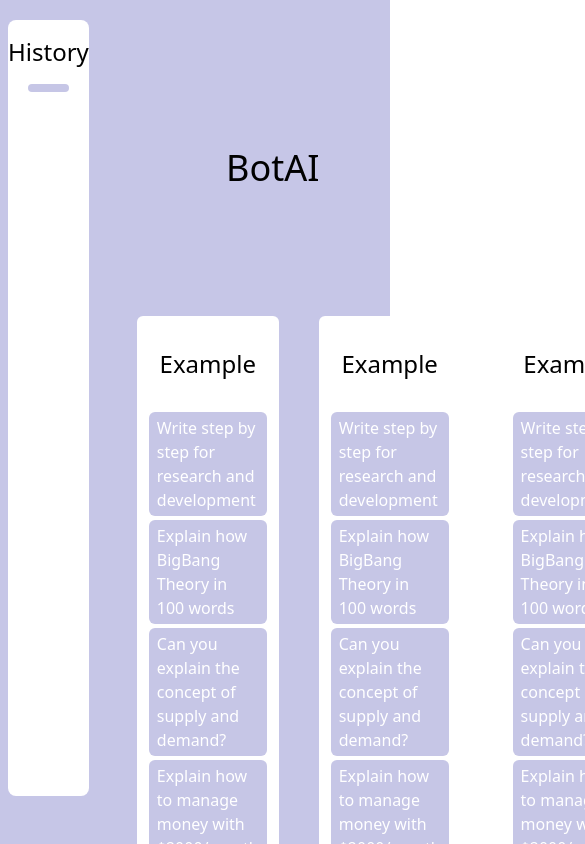
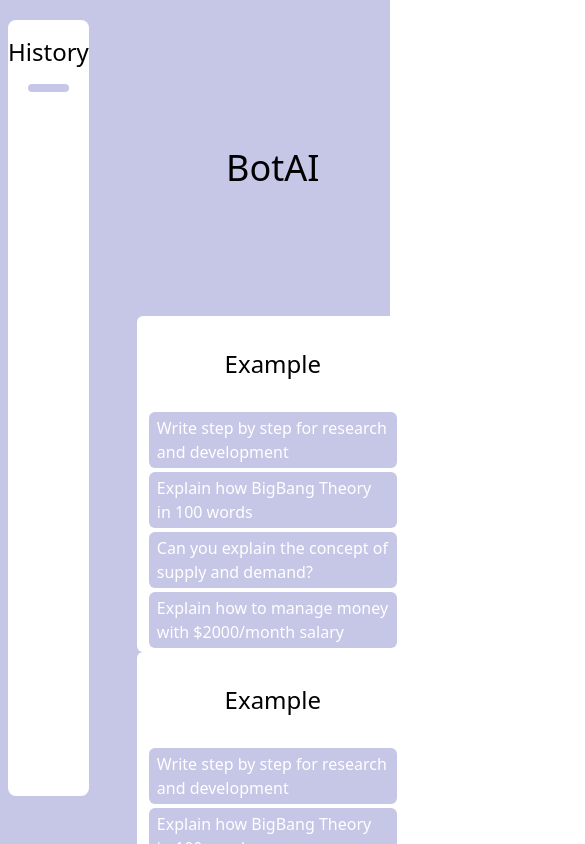
Before and after one commit to sandeepyadav-24/Bot.AI, a React (Vite) app: page /chatpage in a window 390 px wide. Shown: the top 844 px of the page, 585 px wide, since content can reach past the window. Built offline with nearby package versions, Linux system fonts and the light colour scheme.

Commit message:
Add link Tag through react router dom

```diff
--- a/src/components/ChatPage.tsx
+++ b/src/components/ChatPage.tsx
@@ -4,7 +4,7 @@ import MessageBox from "./MessageBox";
 
 const ChatPage = () => {
   return (
-    <div className="flex flex-row bg-[#c6c6e7]">
+    <div className="flex flex-row bg-[#c6c6e7] ">
       <HistoryPage />
       <MessageBox />
     </div>
--- a/src/components/Navbar.tsx
+++ b/src/components/Navbar.tsx
@@ -1,4 +1,5 @@
 import React from "react";
+import { Link } from "react-router-dom";
 
 const Navbar = () => {
   return (
@@ -21,7 +22,7 @@ const Navbar = () => {
         BotAI
       </div>
       <div className="text-white bg-black px-5 rounded-lg py-2 flex flex-row">
-        Get Started
+        <Link to={"/chatpage"}>Get Started</Link>
         <svg
           xmlns="http://www.w3.org/2000/svg"
           fill="none"
--- a/src/components/Render.tsx
+++ b/src/components/Render.tsx
@@ -17,7 +17,7 @@ const Render = () => {
       ) : (
         <div>
           <h1 className="my-32 text-center text-4xl">BotAI</h1>
-          <div className="flex flex-row">
+          <div className="flex flex-col lg:flex-row ">
             <Box />
             <Box />
             <Box />
```
